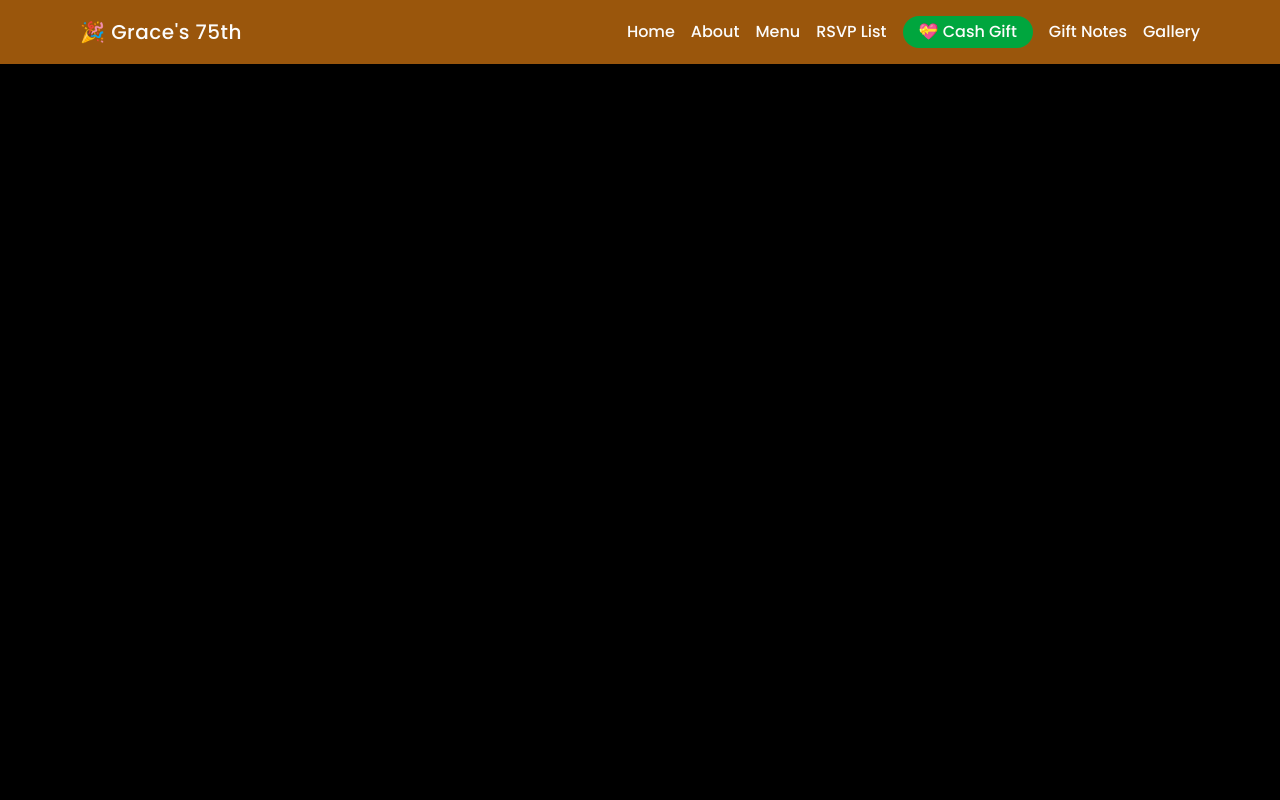
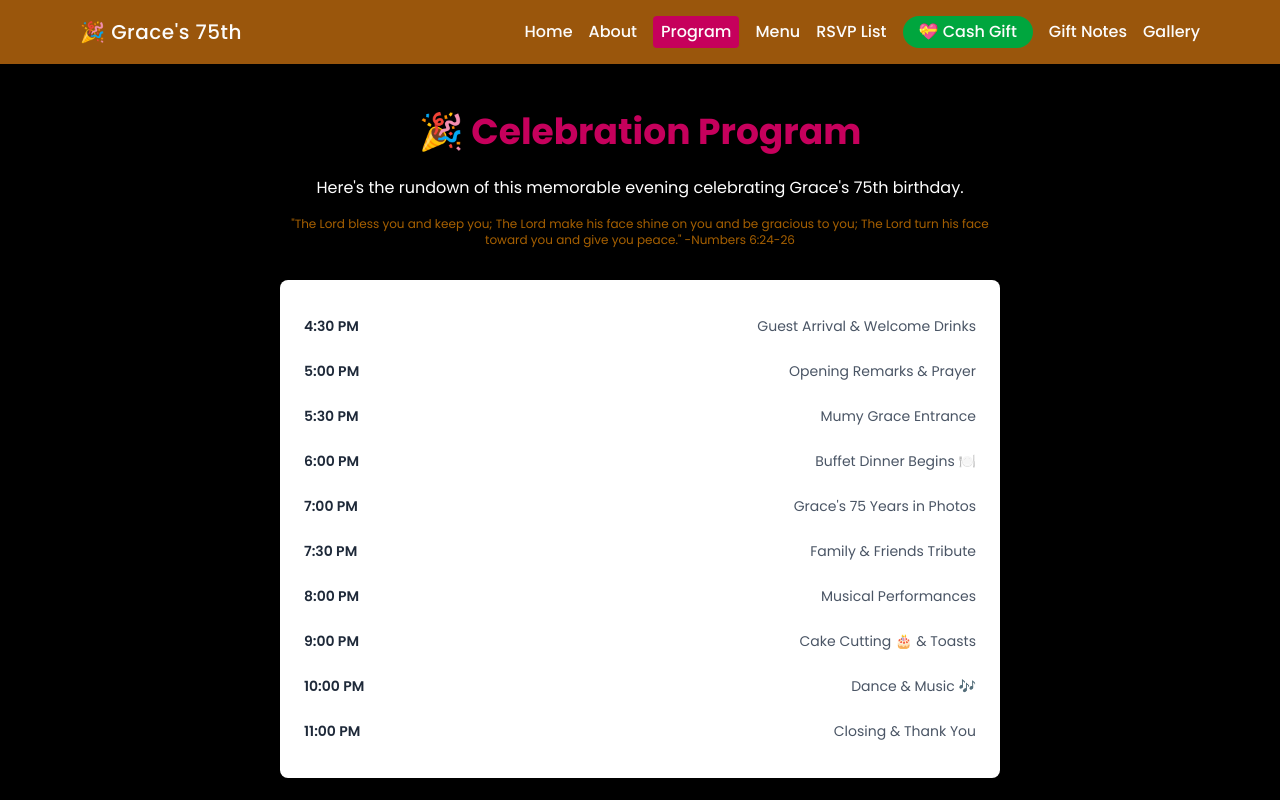
Before and after one commit to lynar13/ellie-18th-birthday, a React (Vite) app: page /program in a window 1280 px wide. Shown: the top 800 px of the page. Built offline with nearby package versions, Linux system fonts and the light colour scheme; a web font is replaced by a local one.

Commit message:
enhanced the rsvplist

```diff
--- a/src/App.jsx
+++ b/src/App.jsx
@@ -5,6 +5,7 @@ import "react-toastify/dist/ReactToastify.css";
 
 import Home from "./pages/Home";
 import About from "./pages/About";
+import Program from "./pages/Program";
 import RsvpForm from "./components/RsvpForm";
 import Header from "./components/Header";
 import Footer from "./components/Footer";
@@ -22,6 +23,7 @@ function App() {
         <Routes>
           <Route path="/" element={<Home />} />
           <Route path="/about" element={<About />} />
+          <Route path="/program" element={<Program />} />
           <Route path="/gallery" element={<Gallery />} />
           <Route path="/rsvpform" element={<RsvpForm />} />
           <Route path="/rsvplist" element={<RsvpList />} />
--- a/src/components/Header.jsx
+++ b/src/components/Header.jsx
@@ -31,6 +31,14 @@ function Header() {
             }
           >
             About
+          </NavLink>
+          <NavLink
+            to="/program"
+            className={({ isActive }) =>
+              `${baseLink} ${isActive ? activeLink : ""}`
+            }
+          >
+            Program
           </NavLink>
           <NavLink
             to="/menu"
--- a/src/components/RsvpList.jsx
+++ b/src/components/RsvpList.jsx
@@ -29,52 +29,69 @@ export default function RSVPList() {
   }, []);
 
   return (
-    <div className=" text-center flex flex-col max-w-3xl mx-auto mt-10 p-6 bg-black shadow-md rounded">
-      <h2 className="text-2xl font-bold mb-4 text-pink-700">
+    <div className="max-w-5xl mx-auto mt-2 px-6 py-10 bg-black text-white rounded shadow-lg">
+      <h2 className="text-3xl font-bold text-pink-600 mb-6 text-center">
         📋 RSVP Responses
       </h2>
 
       {loading ? (
-        <p className="text-center text-gray-500">Loading...</p>
+        <p className="text-center">Loading...</p>
+      ) : rsvps.length === 0 ? (
+        <p className="text-center text-gray-400">No RSVP yet.</p>
       ) : (
-        <table className="w-full border-collapse">
+        <>
+          {/* Desktop Table */}
+          <div className="hidden md:block overflow-x-auto">
+            <table className="w-full text-left border border-pink-700">
               <thead>
-            <tr className="bg-[#9a560c]">
-              <th className="p-2 border">Name</th>
-              <th className="p-2 border">Guests</th>
-              <th className="p-2 border">Message</th>
-              <th className="p-2 border">Timestamp</th>
+                <tr className="bg-[#9a560c] text-white">
+                  <th className="p-3 border border-pink-700">Name</th>
+                  <th className="p-3 border border-pink-700">Guests</th>
+                  <th className="p-3 border border-pink-700">Message</th>
+                  <th className="p-3 border border-pink-700">Timestamp</th>
                 </tr>
               </thead>
               <tbody>
-            {rsvps.length === 0 ? (
-              <tr>
-                <td colSpan="3" className="text-center py-4 text-gray-500">
-                  No RSVP yet.
-                </td>
-              </tr>
-            ) : (
-              rsvps.map(({ id, name, guests, message, timestamp }) => (
-                <tr key={id} className="hover:bg-[#9a560c]">
-                  <td className="border p-2">{name || "—"}</td>
-                  <td className="border p-2">{guests ?? 0}</td>
-                  <td className="border p-2">{message || "—"}</td>
-                  <td className="border p-2">
+                {rsvps.map(({ id, name, guests, message, timestamp }) => (
+                  <tr key={id} className="hover:bg-[#9a560c]/50">
+                    <td className="p-3 border border-pink-700">{name || "—"}</td>
+                    <td className="p-3 border border-pink-700">{guests ?? 0}</td>
+                    <td className="p-3 border border-pink-700">{message || "—"}</td>
+                    <td className="p-3 border border-pink-700">
                       {timestamp?.seconds
                         ? new Date(timestamp.seconds * 1000).toLocaleString()
                         : "—"}
                     </td>
                   </tr>
-              ))
-            )}
+                ))}
               </tbody>
             </table>
+          </div>
+
+          {/* Mobile Cards */}
+          <div className="md:hidden flex flex-col gap-4">
+            {rsvps.map(({ id, name, guests, message, timestamp }) => (
+              <div
+                key={id}
+                className="bg-[#1a1a1a] border border-pink-700 rounded-lg p-4 shadow"
+              >
+                <p><strong className="text-pink-500">Name:</strong> {name || "—"}</p>
+                <p><strong className="text-pink-500">Guests:</strong> {guests ?? 0}</p>
+                <p><strong className="text-pink-500">Message:</strong> {message || "—"}</p>
+                <p className="text-sm text-gray-400 mt-2">
+                  {timestamp?.seconds
+                    ? new Date(timestamp.seconds * 1000).toLocaleString()
+                    : "—"}
+                </p>
+              </div>
+            ))}
+          </div>
+        </>
       )}
 
       <button
-        type="button"
-        onClick={() => navigate(-1)} // navigates back
-        className="mt-7 w-30 flex justify-center text-white font-semibold hover:underline"
+        onClick={() => navigate(-1)}
+        className="mt-8 text-white hover:underline"
       >
         ← Back
       </button>
--- /dev/null
+++ b/src/pages/Program.jsx
@@ -0,0 +1,44 @@
+import React from "react";
+
+const schedule = [
+  { time: "4:30 PM", activity: "Guest Arrival & Welcome Drinks" },
+  { time: "5:00 PM", activity: "Opening Remarks & Prayer" },
+  { time: "5:30 PM", activity:  "Mumy Grace Entrance"},
+  { time: "6:00 PM", activity: "Buffet Dinner Begins 🍽️" },
+  { time: "7:00 PM", activity: "Grace's 75 Years in Photos" },
+  { time: "7:30 PM", activity: "Family & Friends Tribute" },
+  { time: "8:00 PM", activity: "Musical Performances" },
+  { time: "9:00 PM", activity: "Cake Cutting 🎂 & Toasts" },
+  { time: "10:00 PM", activity: "Dance & Music 🎶" },
+  { time: "11:00 PM", activity: "Closing & Thank You" },
+];
+
+function Program() {
+  return (
+    <div className="min-h-screen px-6 py-12 max-w-3xl mx-auto text-center">
+      <h2 className="text-4xl font-bold text-pink-700 mb-6">
+        🎉 Celebration Program
+      </h2>
+      <p className="text-white mb-4">
+        Here's the rundown of this memorable evening celebrating Grace's 75th
+        birthday.
+      </p>
+      <p className="text-xs text-yellow-700 font-italic text-white mb-8">
+        "The Lord bless you and keep you; The Lord make his face shine on you
+        and be gracious to you; The Lord turn his face toward you and give you
+        peace." -Numbers 6:24-26
+      </p>
+
+      <div className="bg-white text-sm rounded-lg shadow-lg p-6 text-left">
+        {schedule.map((item, i) => (
+          <div key={i} className="flex justify-between border-b py-3">
+            <span className="font-semibold text-gray-800">{item.time}</span>
+            <span className="text-gray-600">{item.activity}</span>
+          </div>
+        ))}
+      </div>
+    </div>
+  );
+}
+
+export default Program;
```
Lines whose indentation alone changed are shown as unchanged.
